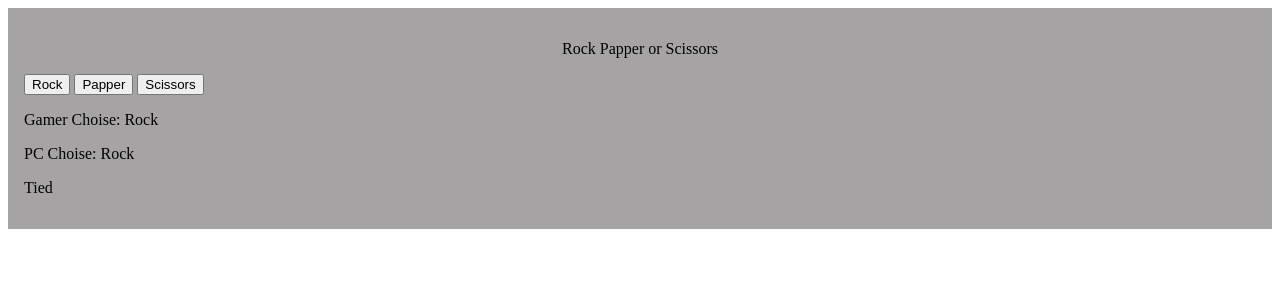
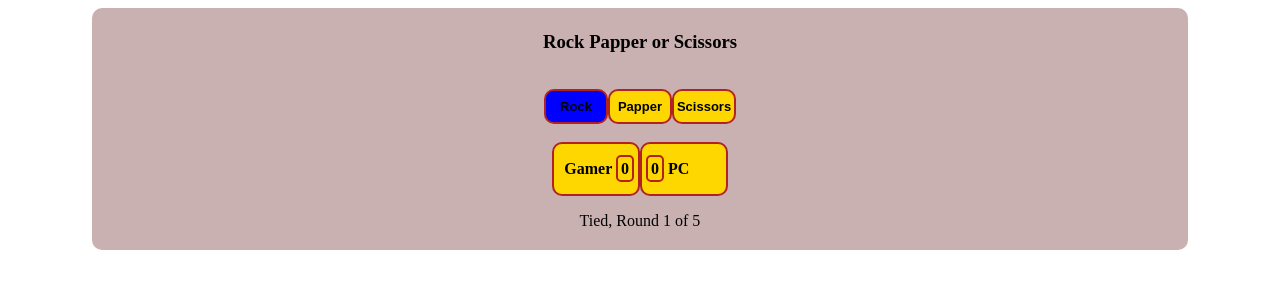
Before and after one commit to eduarmarin/rockPaperScissors, a plain HTML site: page index.html in a window 1280 px wide. Both pictures are taken after a click on the button "Rock". Drawn offline with Linux system fonts and the light colour scheme.

Commit message:
New changes saved, add new functions and better web interface,

```diff
--- a/index.html
+++ b/index.html
@@ -11,22 +11,27 @@
 
   </head>
   <body>
+    <center>
+    <div class="rockpapperscissors">
 
-    <div class="rockpapperscissors">
-      <center>
-        <p> Rock Papper or Scissors</p>
-      </center>
-      <!--<p>First number:</p>
-      <input type="text" id="name1"/>
-      <br/> -->
-      <button type="button" class = "buttons" onclick="playerSelection1()" id="playerSelection1"> Rock </button>
-      <button type="button" class = "buttons" onclick="playerSelection2()" id="playerSelection2"> Papper </button>
-      <button type="button" class = "buttons" onclick="playerSelection3()" id="playerSelection3"> Scissors </button>
+      <h3> Rock Papper or Scissors</h3>
       <br/>
-      <p>Gamer Choise: <span id="gamer"></p>
-      <p>PC Choise: <span id="pc"></p>
-      <p><span id="round"></p>
+      <div class="buttons">
+          <button class="button" type="button" onclick="playerSelection1()" id="playerSelection1"> Rock </button>
+          <button class="button" type="button" onclick="playerSelection2()" id="playerSelection2"> Papper </button>
+          <button class="button" type="button" onclick="playerSelection3()" id="playerSelection3"> Scissors </button>
+      </div>
+      <br/>
+      <div class="score">
+          <div class="gamerscore">
+              <p>Gamer <span id="gamer">0</span></p>
+          </div>
+          <div class="pcscore">
+              <p><span id="pc">0</span> PC</p>
+          </div>
+      </div>
+      <p><span id="round">Wins how get the highest score in 5 rounds</p>
     </div>
-
+    </center>
    </body>
 </html>
--- a/main.js
+++ b/main.js
@@ -1,103 +1,95 @@
 var counter = [];
-//document.getElementById("round").innerHTML = "Wins how get the highest score in 5 roounds";
-var a=0;
 
 function playerSelection1 () {
       varGm = "Rock";
+      removeBlue();
       playRound();
+      document.getElementById("playerSelection1").classList.add("blue");
     }
 function playerSelection2 () {
       varGm = "Papper";
+      removeBlue();
       playRound();
+      document.getElementById("playerSelection2").classList.add("blue");
     }
 function playerSelection3 () {
       varGm = "Scissors";
+      removeBlue();
       playRound();
+      document.getElementById("playerSelection3").classList.add("blue");
     }
 
 function playRound() {
 
     var varPc = getComputerChoice(); //get the pc choice for the game round
     console.log('gamer: ' + varGm +', pc: ' + varPc);
-    document.getElementById("pc").innerHTML = varPc;
-    document.getElementById("gamer").innerHTML = varGm;
+    //document.getElementById("pc").innerHTML = varPc;
+    //document.getElementById("gamer").innerHTML = varGm;
 
       if (varPc==="Rock" && varGm==="Scissors"){  //winner options star
         var varRound = "You lose";
-        console.log("You lose");
-        document.getElementById("round").innerHTML = varRound;
       }
       if (varPc==="Rock" && varGm==="Papper"){
         varRound = "Pc loses";
-        console.log("Pc Loses");
-        document.getElementById("round").innerHTML = varRound;
       }
       if (varPc==="Papper" && varGm==="Scissors"){
         varRound = "Pc loses";
-        console.log("Pc loses");
-        document.getElementById("round").innerHTML = varRound;
       }
       if (varPc==="Papper" && varGm==="Rock"){
         varRound = "You lose";
-        console.log("You lose");
-        document.getElementById("round").innerHTML = varRound;
       }
       if (varPc==="Scissors" && varGm==="Rock"){
         varRound = "Pc loses";
-        console.log("Pc loses");
-        document.getElementById("round").innerHTML = varRound;
       }
       if (varPc==="Scissors" && varGm==="Papper"){
         varRound = "You lose";
-        console.log("You lose");
-        document.getElementById("round").innerHTML = varRound;
       }
       if (varGm === varPc) {               //winner options end
         varRound = "Tied";
-        console.log("Tied");
-        document.getElementById("round").innerHTML = varRound;
-        //var winner =
       }
 
     counter.push(varRound);  // round counter section using a arrays adding new item
     console.log('Counter ' + counter.length);
     console.log(counter);
+    document.getElementById("round").innerHTML = varRound +", Round "+counter.length +" of 5";
+
+    var a=0, b=0, c=0;
+    for(let j=0; j<(counter.length); j++){ // this one count how much
+      if(counter[j]==="Tied"){
+       a = a+1 ;
+       console.log("var a " +a);
+      }
+      if(counter[j]==="You lose"){
+       b = b+1;
+       console.log("var b "+b);
+      }
+      if(counter[j]==="Pc loses"){
+       c = c+1 ;
+       console.log("var c "+c);
+      }
+   //console.log("Again and again " +a +', ' +b +', '+c);
+   }
+   document.getElementById("pc").innerHTML = b;
+   document.getElementById("gamer").innerHTML = c;
 
     if ((counter.length % 5) === 0) {
-      var a=0, b=0, c=0;
-      for(let i=0; i<5; i++){ // this for count how much
-         if(counter[i]==="Tied"){
-          a = a+1 ;
-          //console.log("var a " +a);
-         }
-         if(counter[i]==="You lose"){
-          b = b+1;
-          //console.log("var b "+b);
-         }
-         if(counter[i]==="Pc loses"){
-          c = c+1 ;
-          //console.log("var c "+c);
-         }
-      console.log("Again and again " +a +', ' +b +', '+c);
-      }
-
-      if(a === 5){
+      if(a === 5){         //this one gets the winner
         varRound="Nobody wins";
       }
       if(b === c){
-        console.log("tied as well");
+        console.log("Game tied");
       }
       if(c > b){
         varRound="Gamer wins";
-        var winCounter=counter.indexOf("Pc lose");
+        //var winCounter=counter.indexOf("Pc lose");
       }
       if(b > c){
         varRound="Pc wins";
-        winCounter=counter.indexOf("You lose");
+        //winCounter=counter.indexOf("You lose");
       }
-      console.log("fifth round");
-      document.getElementById("round").innerHTML = "Fifth round, " +varRound +" "  +" the Game";
-      counter.length = 0;//array to cero agains
+      //console.log("fifth round");
+      document.getElementById("round").innerHTML = "Fifth round, " +varRound +" the Game"+"<br>"+"<br>"+"Game stars again, wins how get the highest score in 5 roounds";
+      counter.length = 0;//array to cero again
     }                    // round counter section end
   }
 
@@ -121,3 +113,8 @@ function getRandom() {
   var random1 = Math.floor(Math.random() * 100) + 1;
   return random1;
 }
+function removeBlue() {
+  document.getElementById("playerSelection1").classList.remove("blue");
+  document.getElementById("playerSelection2").classList.remove("blue");
+  document.getElementById("playerSelection3").classList.remove("blue");
+}
--- a/style.css
+++ b/style.css
@@ -1,4 +1,86 @@
 .rockpapperscissors{
-    background-color: rgb(165, 163, 163);
-    padding: 16px;
+    border-radius: 10px;
+    background-color: rgb(202, 177, 177);
+    padding: 4px;
+    width: 85vw;
 }
+
+.buttons{
+    display: flex;
+    flex-direction: row;
+    align-items: center;
+    justify-content: center;
+}
+.button{
+    display: flex;
+    align-items: center;
+    justify-content: center;
+    width: 64px;
+    height: 5ex;
+    background-color: gold;
+    border: 2px solid firebrick;
+    border-radius: 10px;
+    font-weight: bold;
+    font-size: small;
+    color: black;
+    cursor: pointer;
+}
+.score{
+    display: flex;
+    flex-direction: row;
+    align-items: center;
+    justify-content: center;
+}
+.gamerscore{
+    width: 80px;
+    padding-right: 4px;
+    background-color: gold;
+    display: flex;
+    align-items: center;
+    justify-content: flex-end;
+    border: 2px solid firebrick;
+    border-radius: 10px;
+    font-weight: bold;
+}
+.pcscore{
+    width: 80px;
+    padding-left: 4px;
+    background-color: gold;
+    display: flex;
+    align-items: center;
+    justify-content: flex-start;
+    border: 2px solid firebrick;
+    border-radius: 10px;
+    font-weight: bold;
+}
+#playerSelection1.blue{
+    background-color: blue;
+}
+#playerSelection2.blue {
+    background-color: blue;
+}
+#playerSelection3.blue {
+    background-color: blue;
+}
+
+.button:hover,
+#playerSelection1.blue:hover,
+#playerSelection2.blue:hover,
+#playerSelection3.blue:hover{
+    background-color: red;
+}
+
+#gamer{
+    background-color: gold;
+    border: 2px solid firebrick;
+    padding: 3px;
+    border-radius: 5px;
+
+}
+#pc{
+    background-color: gold;
+    border: 2px solid firebrick;
+    padding: 3px;
+    border-radius: 5px;
+
+}
```
